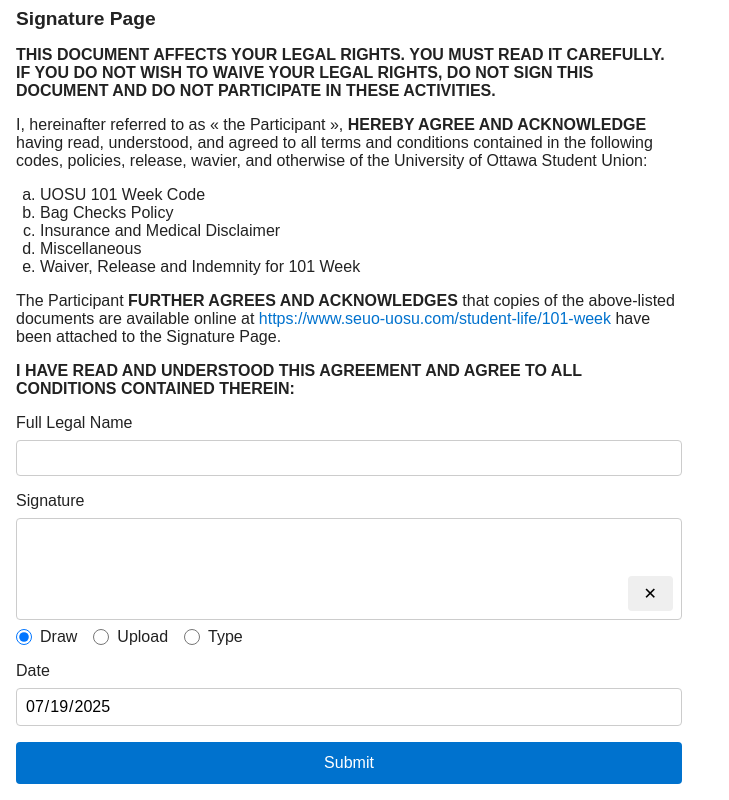
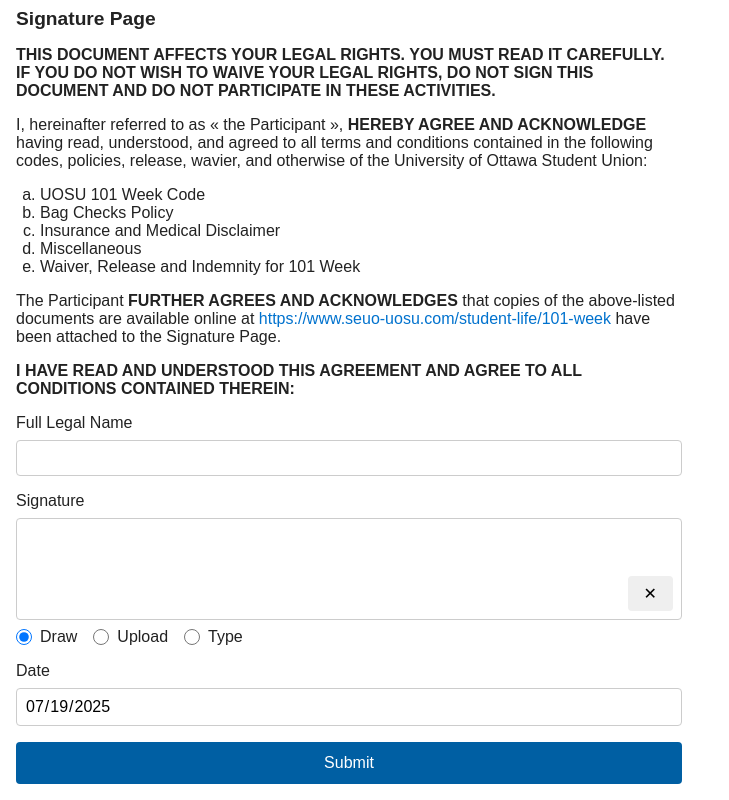
Before and after one commit to arcanistzed/101week-contracts, a React (Vite) app: page / in a window 1280 px wide. In both pictures the pointer is over the button "Submit". Shown: the part 1211-2011 px from the top of the page, without its empty margins (0-729 px from the left). Built offline with nearby package versions, Linux system fonts and the light colour scheme.

Commit message:
improve button styling
Signed-off-by: Daniel Thorp <arcanistzed@gmail.com>

```diff
--- a/src/index.css
+++ b/src/index.css
@@ -137,6 +137,15 @@
 button[type="submit"] {
 	background-color: #0072ce;
 	color: white;
+}
+
+button[type="submit"]:hover,
+button[type="submit"]:focus-visible {
+	background-color: #005fa3;
+}
+
+button[type="submit"]:active {
+	background-color: #00497a;
 }
 
 button,
```
